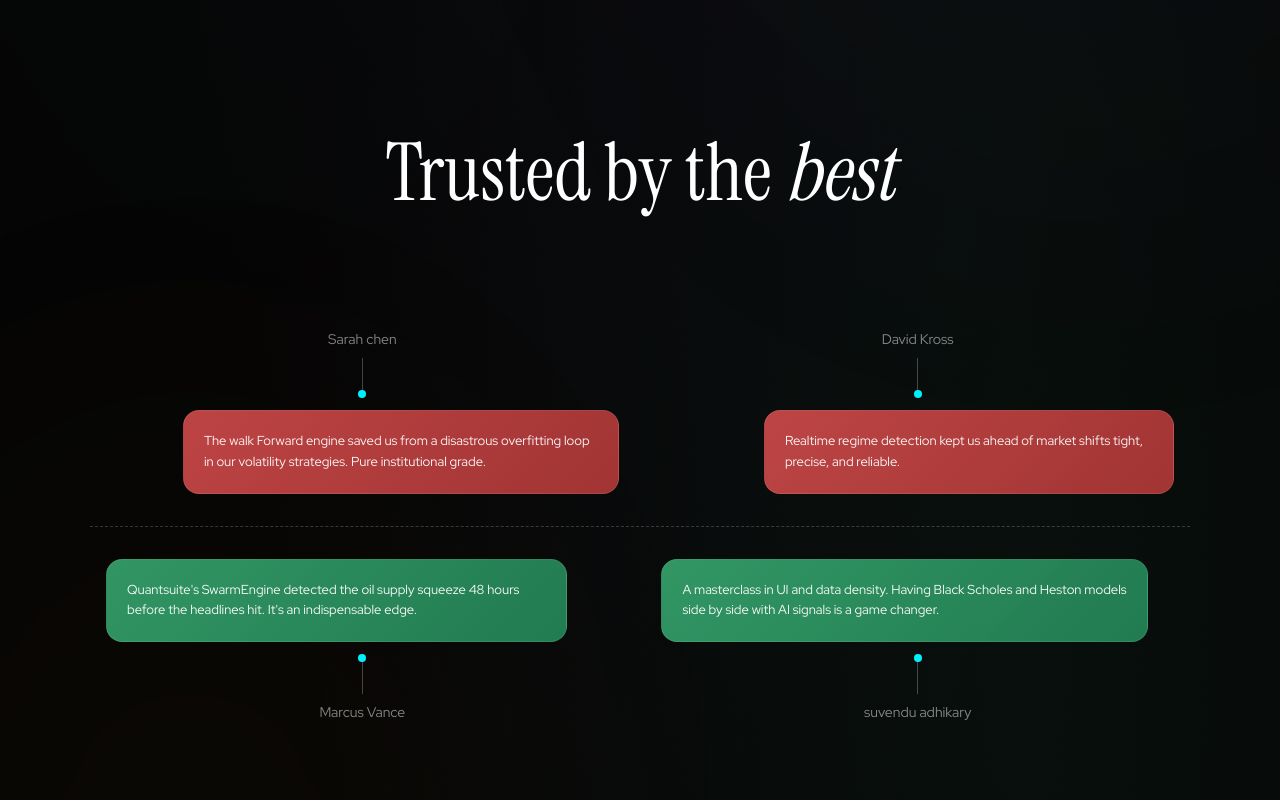
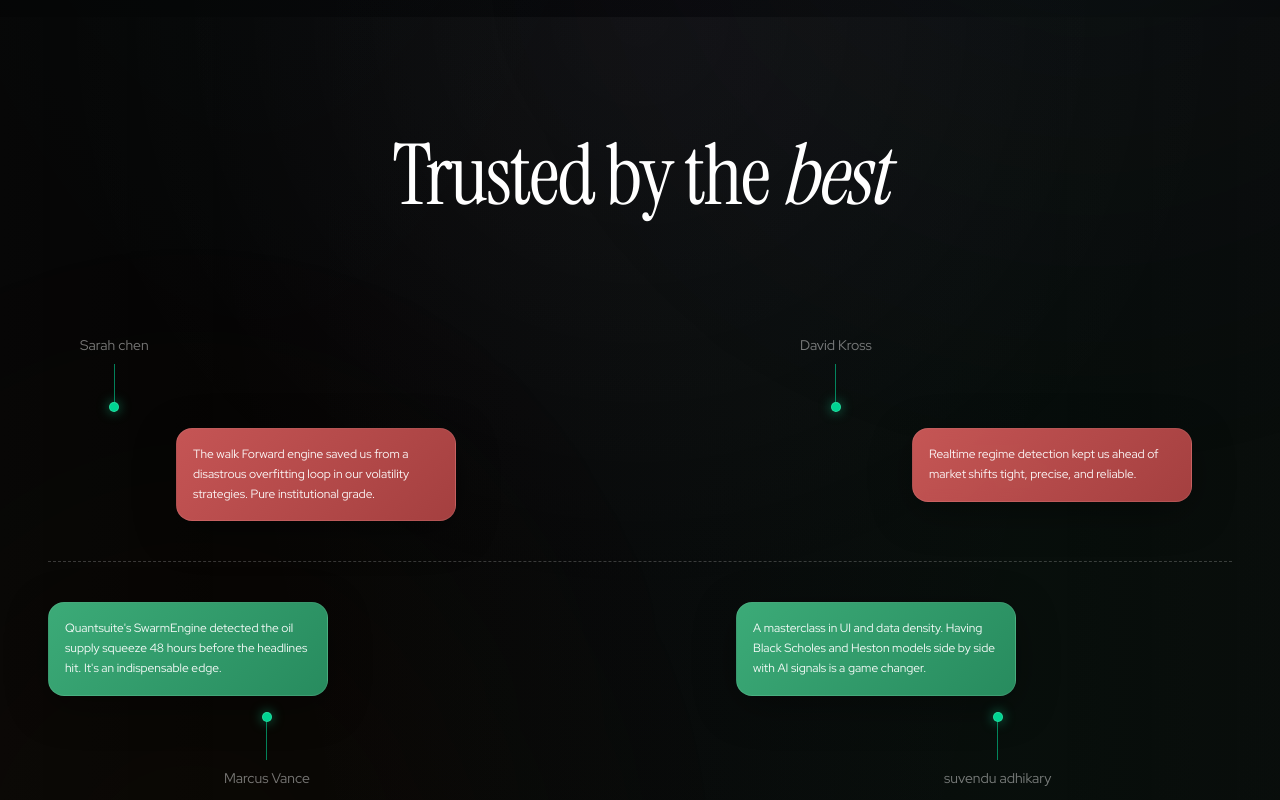
Before and after one commit to SohamMondal88/quantsite, a Next.js app: page / in a window 1280 px wide. Shown: the part 4500-5300 px from the top of the page. Built offline with nearby package versions, Linux system fonts and the light colour scheme.

Commit message:
enhancement

```diff
--- a/src/app/components/Testimonials.tsx
+++ b/src/app/components/Testimonials.tsx
@@ -1,169 +1,224 @@
-const topTestimonials = [
+const testimonials = [
   {
     text: "The walk Forward engine saved us from a disastrous overfitting loop in our volatility strategies. Pure institutional grade.",
     author: "Sarah chen",
-    offset: "ml-[20%]",
-    nameOffset: "left-[15%]",
+    color: "red",
+    position: "top-left",
   },
   {
     text: "Realtime regime detection kept us ahead of market shifts tight, precise, and reliable.",
     author: "David Kross",
-    offset: "ml-[25%]",
-    nameOffset: "left-[20%]",
+    color: "red",
+    position: "top-right",
   },
-];
-
-const bottomTestimonials = [
   {
     text: "Quantsuite's SwarmEngine detected the oil supply squeeze 48 hours before the headlines hit. It's an indispensable edge.",
     author: "Marcus Vance",
-    offset: "mr-[15%]",
-    nameOffset: "left-[25%]",
+    color: "green",
+    position: "bottom-left",
   },
   {
     text: "A masterclass in UI and data density. Having Black Scholes and Heston models side by side with AI signals is a game changer.",
     author: "suvendu adhikary",
-    offset: "mr-[10%]",
-    nameOffset: "left-[30%]",
+    color: "green",
+    position: "bottom-right",
   },
 ];
 
-function NameConnector({ name, position }: { name: string; position: "above" | "below" }) {
+function TestimonialCard({
+  text,
+  color,
+  className = "",
+}: {
+  text: string;
+  color: "red" | "green";
+  className?: string;
+}) {
+  const bg =
+    color === "red"
+      ? "linear-gradient(135deg, rgba(214, 92, 92, 0.92) 0%, rgba(173, 67, 67, 0.95) 100%)"
+      : "linear-gradient(135deg, rgba(65, 185, 130, 0.92) 0%, rgba(41, 145, 98, 0.96) 100%)";
+
   return (
-    <div className={`flex flex-col items-center ${position === "above" ? "" : "mt-3"}`}>
-      {position === "above" && (
+    <div
+      className={`max-w-[280px] p-4 rounded-2xl shadow-[0_10px_40px_rgba(0,0,0,0.35)] backdrop-blur-sm ${className}`}
+      style={{
+        background: bg,
+        border: "1px solid rgba(255,255,255,0.08)",
+      }}
+    >
+      <p className="font-sans text-[12px] leading-[1.65] text-white/95">
+        {text}
+      </p>
+    </div>
+  );
+}
+
+function Connector({
+  author,
+  position,
+}: {
+  author: string;
+  position: "top" | "bottom";
+}) {
+  return (
+    <div className="flex flex-col items-center">
+      {position === "top" ? (
         <>
-          <span className="font-sans text-[13px] sm:text-[14px] text-white/50 mb-2">{name}</span>
-          <div className="w-px h-8 sm:h-10 bg-white/25 relative">
-            <div className="absolute bottom-0 left-1/2 -translate-x-1/2 w-2 h-2 rounded-full bg-accent-cyan" />
+          <span className="font-sans text-[14px] font-light text-white/45 mb-2">
+            {author}
+          </span>
+
+          <div className="relative w-px h-12 bg-emerald-400/60">
+            <div className="absolute bottom-0 left-1/2 -translate-x-1/2 w-2.5 h-2.5 rounded-full bg-emerald-400 shadow-[0_0_12px_rgba(16,185,129,0.7)] border border-emerald-300/40" />
           </div>
         </>
-      )}
-      {position === "below" && (
+      ) : (
         <>
-          <div className="w-px h-8 sm:h-10 bg-white/25 relative">
-            <div className="absolute top-0 left-1/2 -translate-x-1/2 w-2 h-2 rounded-full bg-accent-cyan" />
+          <div className="relative w-px h-12 bg-emerald-400/60">
+            <div className="absolute top-0 left-1/2 -translate-x-1/2 w-2.5 h-2.5 rounded-full bg-emerald-400 shadow-[0_0_12px_rgba(16,185,129,0.7)] border border-emerald-300/40" />
           </div>
-          <span className="font-sans text-[13px] sm:text-[14px] text-white/50 mt-2">{name}</span>
+
+          <span className="font-sans text-[14px] font-light text-white/45 mt-2">
+            {author}
+          </span>
         </>
       )}
     </div>
   );
 }
 
-function RedCard({ text, className = "" }: { text: string; className?: string }) {
-  return (
-    <div
-      className={`p-4 sm:p-5 rounded-[14px] sm:rounded-[16px] ${className}`}
-      style={{
-        background: "linear-gradient(135deg, rgba(210, 75, 75, 0.9) 0%, rgba(170, 55, 55, 0.95) 100%)",
-        border: "1px solid rgba(255,255,255,0.08)",
-      }}
-    >
-      <p className="font-sans text-[12px] sm:text-[13px] text-white/95 leading-[1.6]">{text}</p>
-    </div>
-  );
-}
-
-function GreenCard({ text, className = "" }: { text: string; className?: string }) {
-  return (
-    <div
-      className={`p-4 sm:p-5 rounded-[14px] sm:rounded-[16px] ${className}`}
-      style={{
-        background: "linear-gradient(135deg, rgba(55, 165, 110, 0.9) 0%, rgba(35, 130, 85, 0.95) 100%)",
-        border: "1px solid rgba(255,255,255,0.08)",
-      }}
-    >
-      <p className="font-sans text-[12px] sm:text-[13px] text-white/95 leading-[1.6]">{text}</p>
-    </div>
-  );
-}
-
 export default function Testimonials() {
   return (
-    <section className="w-full px-5 sm:px-8 lg:px-16 py-16 sm:py-20 lg:py-24">
-      <div className="max-w-[1100px] mx-auto">
-        {/* Section title */}
-        <h2 className="font-serif text-[32px] sm:text-[48px] md:text-[64px] lg:text-[80px] text-white text-center mb-16 sm:mb-20 lg:mb-24 animate-fadeInUp">
-          Trusted by the{" "}
-          <span className="italic">best</span>
+    <section className="relative w-full overflow-hidden py-24 px-6 lg:px-12">
+      {/* Background glow */}
+      <div className="absolute inset-0 bg-[radial-gradient(circle_at_top_center,rgba(255,255,255,0.04),transparent_55%)] pointer-events-none" />
+      <div className="absolute inset-0 bg-[linear-gradient(to_right,rgba(255,255,255,0.01),transparent_20%,transparent_80%,rgba(255,255,255,0.01))] pointer-events-none" />
+
+      <div className="relative max-w-7xl mx-auto">
+        {/* Heading */}
+        <h2 className="font-serif text-center text-white text-[48px] md:text-[72px] lg:text-[84px] font-light tracking-tight mb-24">
+          Trusted by the <span className="italic">best</span>
         </h2>
 
-        {/* ============ DESKTOP (lg+) ============ */}
-        <div className="hidden lg:block">
-          {/* TOP ROW: Names + connectors + Red cards */}
-          <div className="flex justify-between px-4">
-            <div className="w-[48%]">
-              <NameConnector name="Sarah chen" position="above" />
-              <RedCard text={topTestimonials[0].text} className="mt-3 ml-[15%]" />
+        {/* Desktop Layout */}
+        <div className="hidden lg:block relative">
+          {/* Top row */}
+          <div className="grid grid-cols-2 gap-24 mb-10">
+            {/* Left Top */}
+            <div className="flex flex-col items-start">
+              <div className="ml-8">
+                <Connector author="Sarah chen" position="top" />
+              </div>
+              <TestimonialCard
+                text={testimonials[0].text}
+                color="red"
+                className="mt-4 ml-32"
+              />
             </div>
-            <div className="w-[48%]">
-              <NameConnector name="David Kross" position="above" />
-              <RedCard text={topTestimonials[1].text} className="mt-3 ml-[20%]" />
+
+            {/* Right Top */}
+            <div className="flex flex-col items-start">
+              <div className="ml-28">
+                <Connector author="David Kross" position="top" />
+              </div>
+              <TestimonialCard
+                text={testimonials[1].text}
+                color="red"
+                className="mt-4 ml-56"
+              />
             </div>
           </div>
 
-          {/* Dashed divider */}
-          <div className="my-8 border-t border-dashed border-white/20" />
+          {/* Dashed center line */}
+          <div className="border-t border-dashed border-white/20 my-8" />
 
-          {/* BOTTOM ROW: Green cards + connectors + Names */}
-          <div className="flex justify-between px-4">
-            <div className="w-[48%]">
-              <GreenCard text={bottomTestimonials[0].text} className="mb-3 mr-[10%]" />
-              <NameConnector name="Marcus Vance" position="below" />
+          {/* Bottom row */}
+          <div className="grid grid-cols-2 gap-24 mt-10">
+            {/* Left Bottom */}
+            <div className="flex flex-col items-start">
+              <TestimonialCard
+                text={testimonials[2].text}
+                color="green"
+                className="mb-4"
+              />
+              <div className="ml-44">
+                <Connector author="Marcus Vance" position="bottom" />
+              </div>
             </div>
-            <div className="w-[48%]">
-              <GreenCard text={bottomTestimonials[1].text} className="mb-3 mr-[5%]" />
-              <NameConnector name="suvendu adhikary" position="below" />
+
+            {/* Right Bottom */}
+            <div className="flex flex-col items-start">
+              <TestimonialCard
+                text={testimonials[3].text}
+                color="green"
+                className="mb-4 ml-12"
+              />
+              <div className="ml-64">
+                <Connector author="suvendu adhikary" position="bottom" />
+              </div>
             </div>
           </div>
         </div>
 
-        {/* ============ TABLET (md) ============ */}
-        <div className="hidden md:grid lg:hidden grid-cols-2 gap-x-8 gap-y-12 relative">
-          {/* Horizontal dashed line */}
-          <div className="absolute top-1/2 left-0 right-0 -translate-y-1/2 border-t border-dashed border-white/20 pointer-events-none" />
+        {/* Tablet Layout */}
+        <div className="hidden md:grid lg:hidden grid-cols-2 gap-10 relative">
+          <div className="absolute top-1/2 left-0 right-0 border-t border-dashed border-white/20 -translate-y-1/2" />
 
           <div className="relative z-10">
-            <NameConnector name="Sarah chen" position="above" />
-            <RedCard text={topTestimonials[0].text} className="mt-3" />
+            <Connector author="Sarah chen" position="top" />
+            <TestimonialCard
+              text={testimonials[0].text}
+              color="red"
+              className="mt-4"
+            />
           </div>
 
           <div className="relative z-10">
-            <NameConnector name="David Kross" position="above" />
-            <RedCard text={topTestimonials[1].text} className="mt-3" />
+            <Connector author="David Kross" position="top" />
+            <TestimonialCard
+              text={testimonials[1].text}
+              color="red"
+              className="mt-4"
+            />
           </div>
 
           <div className="relative z-10">
-            <GreenCard text={bottomTestimonials[0].text} className="mb-3" />
-            <NameConnector name="Marcus Vance" position="below" />
+            <TestimonialCard
+              text={testimonials[2].text}
+              color="green"
+              className="mb-4"
+            />
+            <Connector author="Marcus Vance" position="bottom" />
           </div>
 
           <div className="relative z-10">
-            <GreenCard text={bottomTestimonials[1].text} className="mb-3" />
-            <NameConnector name="suvendu adhikary" position="below" />
+            <TestimonialCard
+              text={testimonials[3].text}
+              color="green"
+              className="mb-4"
+            />
+            <Connector author="suvendu adhikary" position="bottom" />
           </div>
         </div>
 
-        {/* ============ MOBILE (<md) ============ */}
-        <div className="md:hidden flex flex-col gap-10 relative">
+        {/* Mobile Layout */}
+        <div className="md:hidden relative flex flex-col gap-8">
           {/* Vertical dashed line */}
           <div className="absolute top-0 bottom-0 left-[11px] border-l border-dashed border-white/20" />
 
-          {[
-            ...topTestimonials.map((t) => ({ ...t, type: "red" as const })),
-            ...bottomTestimonials.map((t) => ({ ...t, type: "green" as const })),
-          ].map((t) => (
-            <div key={t.author} className="relative pl-8">
-              <div className="absolute left-[11px] top-1/2 -translate-x-1/2 -translate-y-1/2 w-2 h-2 rounded-full bg-accent-cyan z-10" />
+          {testimonials.map((item) => (
+            <div key={item.author} className="relative pl-8">
+              <div className="absolute left-[11px] top-6 -translate-x-1/2 w-2.5 h-2.5 rounded-full bg-emerald-400 shadow-[0_0_10px_rgba(16,185,129,0.7)] z-10" />
 
-              <span className="font-sans text-[12px] text-white/50 block mb-2">{t.author}</span>
+              <span className="block text-white/45 text-[12px] mb-2">
+                {item.author}
+              </span>
 
-              {t.type === "red" ? (
-                <RedCard text={t.text} />
-              ) : (
-                <GreenCard text={t.text} />
-              )}
+              <TestimonialCard
+                text={item.text}
+                color={item.color as "red" | "green"}
+              />
             </div>
           ))}
         </div>
```
